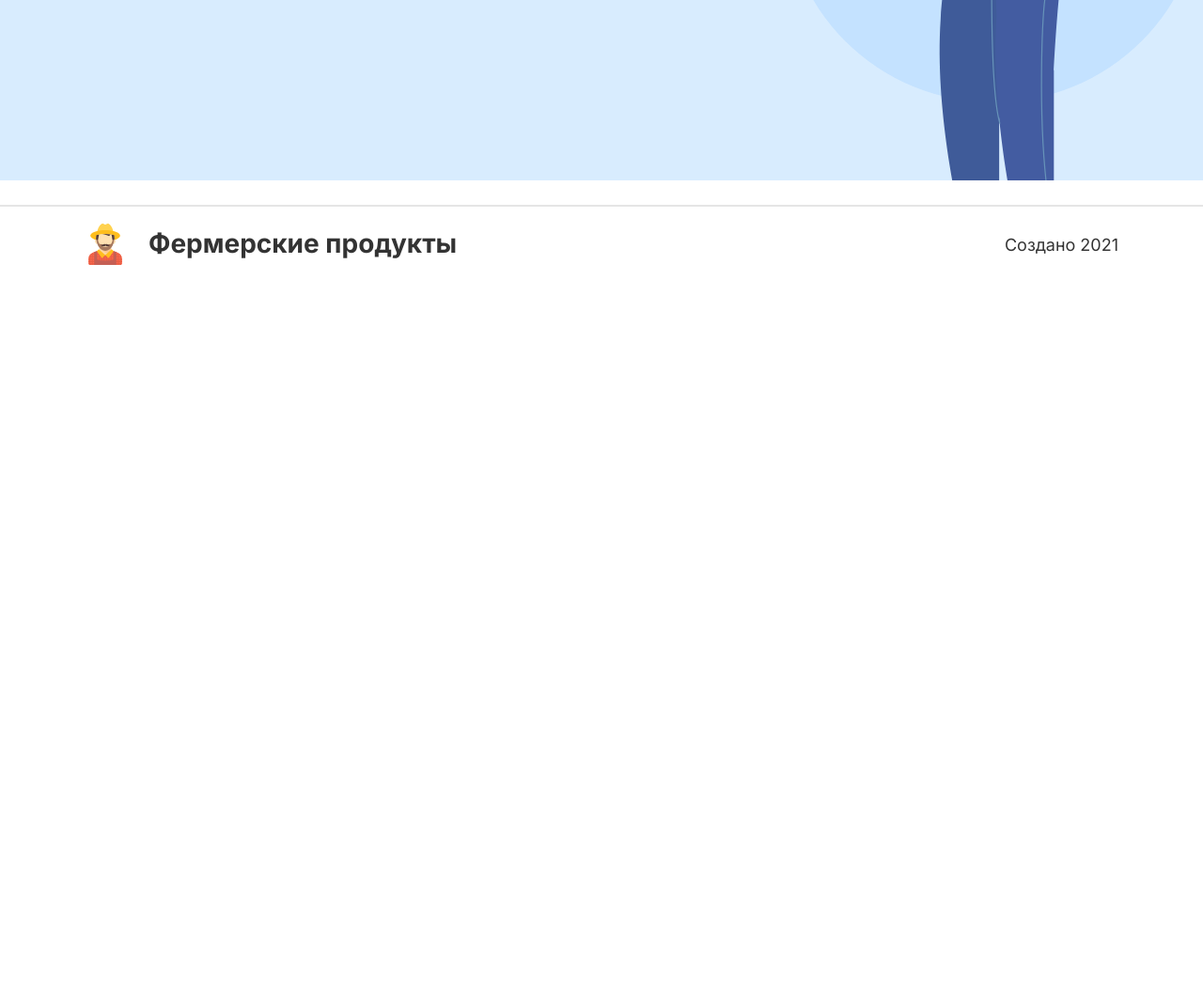
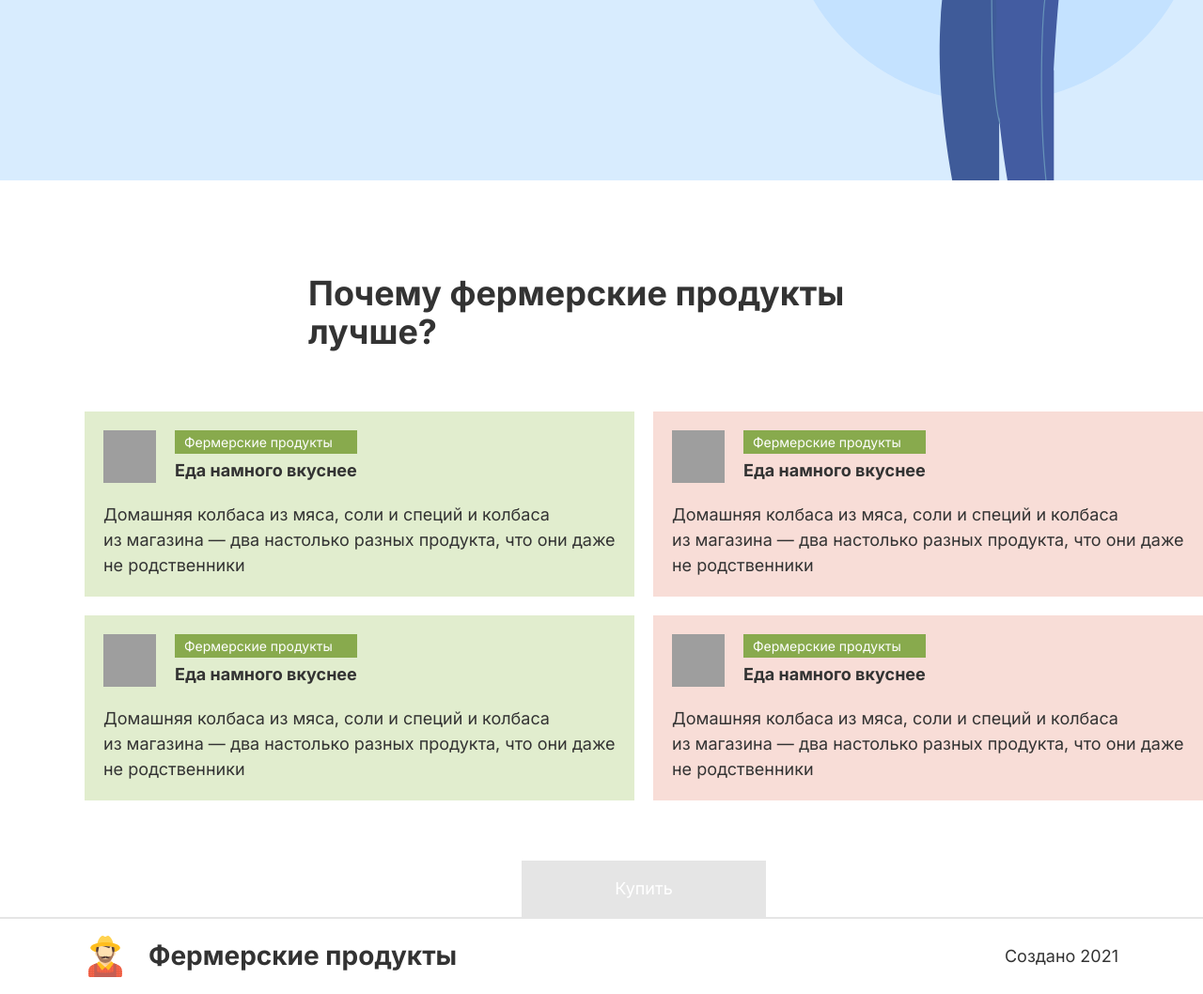
Before and after one commit to ustyugovki/farm-products, a React app: page / in a window 1280 px wide. Shown: the part 500-1558 px from the top of the page at 94% size. Before the commit the page ends 800 px from the top, so only its background shows below. Built offline with nearby package versions, Linux system fonts and the light colour scheme; grey boxes are pictures that could not be loaded.

Commit message:
Сверстал карточку товаров Products.

```diff
--- /dev/null
+++ b/src/components/blocks/products-list/products.css
@@ -0,0 +1,44 @@
+.products {
+  padding-left: 90px;
+  margin: 0 auto;
+  padding-top: 100px;
+  width: 1280px;
+  min-height: 761px;
+}
+
+.products__wrapper .title--default {
+  display: block;
+  margin: 0 auto;
+  margin-bottom: 64px;
+  width: 714px;
+  min-height: 41px;
+}
+
+.products__list {
+  margin: 0;
+  padding: 0;
+  margin-bottom: 64px;
+  list-style-type: none;
+
+  display: grid;
+  grid-template-columns: 585px 585px;
+  gap: 20px;
+}
+
+/* все четные элементы списка */
+.products__list li:nth-child(even) {
+  background-color: #F8DDD7;
+}
+
+/* все нечетные элементы списка */
+.products__list li:nth-child(2n+1) {
+  background-color: #E1EDCE;
+}
+
+.products__wrapper .button {
+  margin: 0 auto;
+  width: 260px;
+  min-height: 60px;
+  color: #FFFFFF;
+  background-color: #E5E5E5;
+}
--- /dev/null
+++ b/src/components/blocks/products-list/products.jsx
@@ -0,0 +1,35 @@
+import React from "react";
+import "./products.css";
+
+import Title, { TitleSize } from '../../ui/title/title';
+import FeatureCard from '../../ui/feature-card/feature-card';
+import Button from '../../ui/button/button';
+
+function ProductsList() {
+  return (
+    <section className='main__products products'>
+      <div className='products__wrapper'>
+        <Title size={TitleSize.DEFAULT}>Почему фермерские продукты лучше?</Title>
+
+        <ul className="products__list">
+          <li className="products__item">
+            <FeatureCard />
+          </li>
+          <li className="products__item">
+            <FeatureCard />
+          </li>
+          <li className="products__item">
+            <FeatureCard />
+          </li>
+          <li className="products__item">
+            <FeatureCard />
+          </li>
+        </ul>
+
+        <Button className="products__button">Купить</Button>
+      </div>
+    </section>
+  );
+}
+
+export default ProductsList;
--- a/src/components/layout/nav/nav.css
+++ b/src/components/layout/nav/nav.css
@@ -0,0 +1,10 @@
+.menu .button {
+  width: 260px;
+  min-height: 60px;
+  color: #FFFFFF;
+  background-color: #FC9B27;
+}
+
+.menu .button:hover {
+  background-color: #FC7427;
+}
--- a/src/components/pages/main-page/main-page.jsx
+++ b/src/components/pages/main-page/main-page.jsx
@@ -2,11 +2,13 @@ import React from "react";
 import "./main-page.css";
 
 import About from '../../blocks/about/about';
+import Products from '../../blocks/products-list/products';
 
 function MainPage() {
   return (
     <>
       <About />
+      <Products />
     </>
   );
 }
--- a/src/components/ui/button/button.css
+++ b/src/components/ui/button/button.css
@@ -24,14 +24,3 @@
   border: none;
   cursor: pointer;
 }
-
-.menu__button {
-  width: 260px;
-  min-height: 60px;
-  color: #FFFFFF;
-  background-color: #FC9B27;
-}
-
-.menu__button:hover {
-  background-color: #FC7427;
-}
--- a/src/components/ui/button/button.jsx
+++ b/src/components/ui/button/button.jsx
@@ -3,7 +3,7 @@ import "./button.css";
 
 function Button({children}) {
   return (
-    <button type="button" className="menu__button button">
+    <button type="button" className="button">
       {children}
     </button>
   );
--- /dev/null
+++ b/src/components/ui/feature-card/feature-card.css
@@ -0,0 +1,51 @@
+.feature {
+  margin: 0;
+  padding: 0;
+  min-height: 197px;
+  padding: 20px 20px 0;
+}
+
+.feature__header {
+  display: flex;
+  margin-bottom: 20px;
+  text-align: left;
+}
+
+.feature__header div {
+  display: flex;
+  flex-direction: column;
+  text-align: left;
+}
+
+.feature__img {
+  float: left;
+  width: 56px;
+  height: 56px;
+  margin-right: 20px;
+}
+
+/* .feature_negative {
+  background-color: #f8ddd7;
+} */
+
+.feature__owner {
+  display: inline-block;
+  min-height: 25px;
+  margin-bottom: 4px;
+  padding-left: 10px;
+  padding-right: 10px;
+  font-size: 14px;
+  line-height: 25px;
+  color: #ffffff;
+  background-color: #88aa4d;
+}
+
+.feature__owner_negative {
+  background-color: #f75531;
+}
+
+.feature__text {
+  padding: 0;
+  margin: 0;
+  text-align: left;
+}
--- /dev/null
+++ b/src/components/ui/feature-card/feature-card.jsx
@@ -0,0 +1,32 @@
+import React from "react";
+import "./feature-card.css";
+
+import Title, { TitleSize } from '../title/title';
+
+// Карточка с преимуществами
+function FeatureCard() {
+  return (
+    <section className="feature">
+      <header className="feature__header">
+        <img
+          className="feature__img"
+          width={56}
+          height={56}
+          src="https://i.ibb.co/xGg2GfP/eat-1.png"
+          alt="Еда намного вкуснее"
+        />
+        <div>
+          <span className="feature__owner">Фермерские продукты</span>
+          <Title size={TitleSize.SMALL}>Еда намного вкуснее</Title>
+        </div>
+      </header>
+      <p className="feature__text">
+        Домашняя колбаса из&nbsp;мяса, соли и&nbsp;специй и&nbsp;колбаса
+        из&nbsp;магазина&nbsp;&mdash; два настолько разных продукта, что они
+        даже не&nbsp;родственники
+      </p>
+    </section>
+  );
+}
+
+export default FeatureCard;
--- a/src/components/ui/title/title.css
+++ b/src/components/ui/title/title.css
@@ -29,5 +29,11 @@
 }
 
 .title--small {
-  font-size: 28px;
+  font-weight: 700;
 }
+
+.title--default {
+  font-weight: 700;
+  font-size: 36px;
+  line-height: 1.138;
+}
--- a/src/components/ui/title/title.jsx
+++ b/src/components/ui/title/title.jsx
@@ -4,7 +4,7 @@ import "./title.css";
 export const TitleSize = {
   BIG: 'big',
   SMALL: 'small',
-  DEFAULT: '',
+  DEFAULT: 'default',
   LOGO: 'logo'
 }
 
```
Also changed, not shown: src/components/blocks/products-list/products-list.jsx (deleted, +0 -8 lines), src/components/ui/product-card/product-card.jsx (deleted, +0 -8 lines), src/components/blocks/products-list/products-list.css (deleted), src/components/ui/product-card/product-card.css (deleted).
